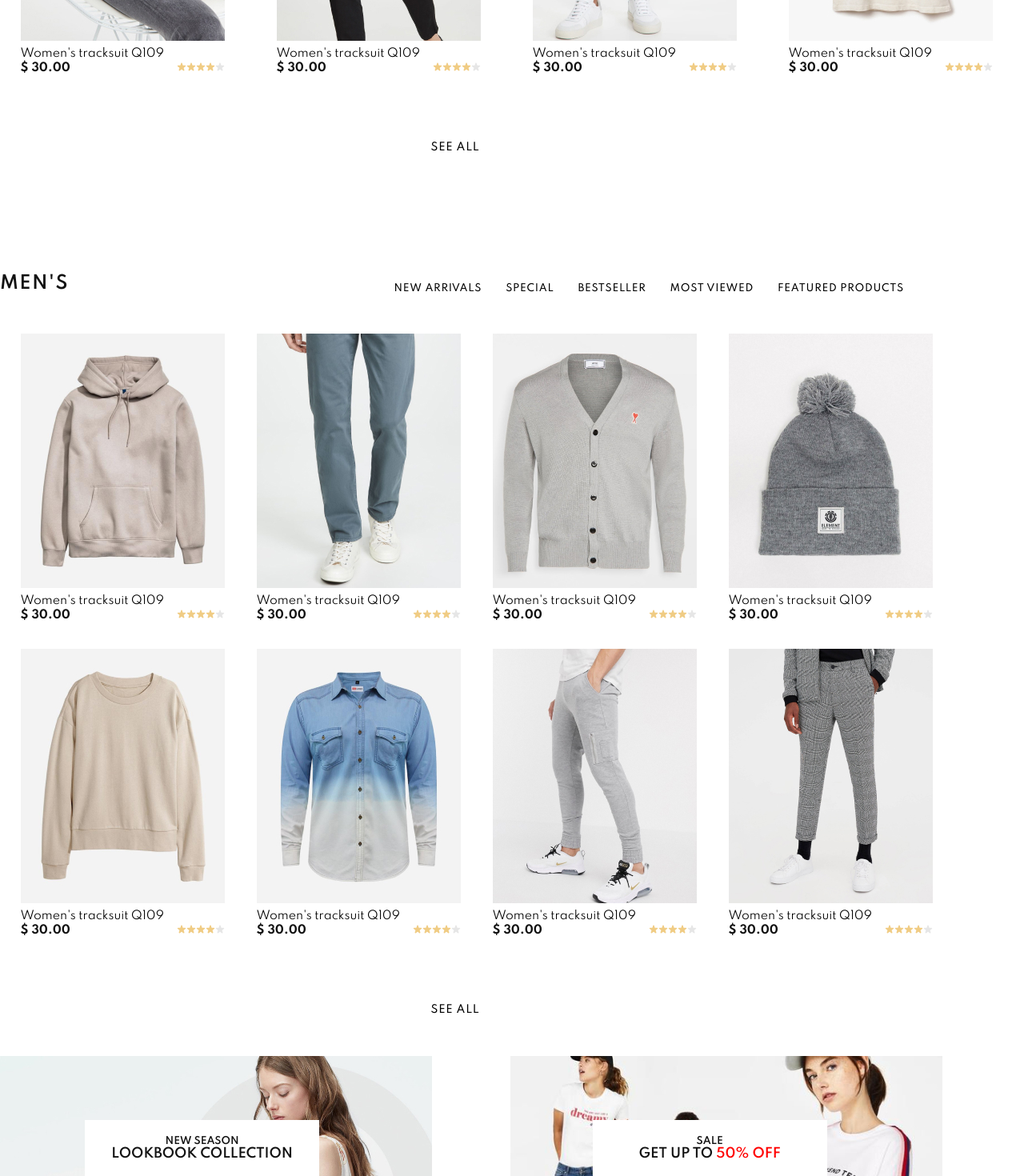
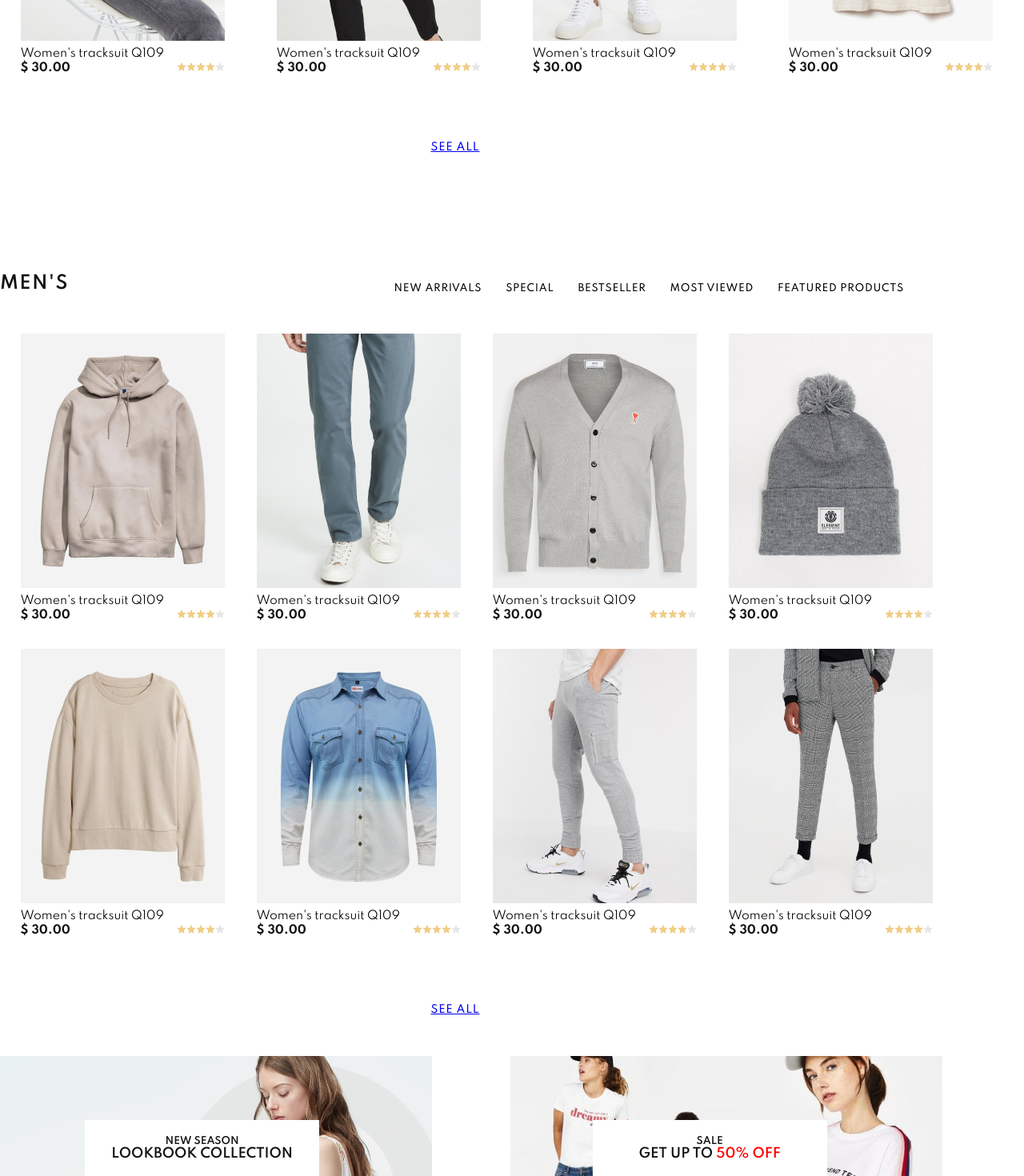
Before and after one commit to vikmillion/training-shop, a React (Create React App) app: page / in a window 1280 px wide. Shown: the part 1705-3175 px from the top of the page at 80% size. Built offline with nearby package versions, Linux system fonts and the light colour scheme.

Commit message:
15_02 fix6

```diff
--- a/src/components/Layout.js
+++ b/src/components/Layout.js
@@ -15,7 +15,8 @@ const Layout = () => {
       </div>
 
       <Outlet />
-      <Footer></Footer>
+<footer>
+      <Footer></Footer></footer>
     </>
   );
 };
--- a/src/components/footer/Footer.jsx
+++ b/src/components/footer/Footer.jsx
@@ -43,7 +43,7 @@ function Footer(props) {
                 <Link
                   to="/Men"
                   className={classes.linkUnder}
-                  data-test-id={"menu-link-Men"}
+                  data-test-id={"menu-link-men"}
                 >
                   Men
                 </Link>
--- a/src/components/header/Header.js
+++ b/src/components/header/Header.js
@@ -14,7 +14,7 @@ function Header() {
             <Link
               to="/"
               className="header-nav-logo"
-              data-test-id="header-nav-logo"
+              data-test-id="header-logo-link"
             >
               CleverShop
             </Link>
--- a/src/pages/product-page/Men/MainMen.jsx
+++ b/src/pages/product-page/Men/MainMen.jsx
@@ -98,12 +98,15 @@ const IMAGES = [
 function MainMen(props) {
     return (
       <>
-        <div data-test-id='menu-link-men'>
+        <div data-test-id="menu-link-men">
           <div className={classes.container}>
             <div className={classes.divBlock}>
               {IMAGES.map((i) => (
                 <>
-                  <div className={classes.block}data-test-id='clothes-card-men'>
+                  <div
+                    className={classes.block}
+                    data-test-id="clothes-card-men"
+                  >
                     <div className={classes.img}>
                       <Link to={i.to}>
                         {" "}
@@ -134,12 +137,21 @@ function MainMen(props) {
                       </div>
                     </div>
                   </div>
-
                 </>
               ))}
             </div>
           </div>
-          <div className={classes.See}>SEE ALL</div>
+          <div className={classes.See}>
+
+            <Link
+              to="/Men"
+
+              data-test-id={"menu-link-men"}
+            >
+             SEE ALL
+            </Link>
+
+          </div>
         </div>
       </>
     );
--- a/src/pages/product-page/Women/WomenMain.jsx
+++ b/src/pages/product-page/Women/WomenMain.jsx
@@ -148,7 +148,11 @@ function WomenMain(props) {
               ))}
             </div>
           </div>
-          <div className={classes.See}>SEE ALL</div>
+          <div className={classes.See}> <Link
+              to="/Women"
+
+              data-test-id={"menu-link-women"}
+            > SEE ALL</Link> </div>
         </div>
       </>
     );
--- a/src/pages/products-page/ProductMain.jsx
+++ b/src/pages/products-page/ProductMain.jsx
@@ -173,6 +173,7 @@ function ProductMain(props) {
             <div className={classes.hr}></div>
           </div>
         </div>
+        <div data-test-id="product-page-woman">
           <div className={classes.lastBlock}>
             <div className={classes.related}>RELATED PRODUCTS</div>
             <div className={classes.last}>
@@ -257,6 +258,7 @@ function ProductMain(props) {
             </div>
           </div>
         </div>
+      </div>
     </>
   );
 }
```
Lines whose indentation alone changed are shown as unchanged.
